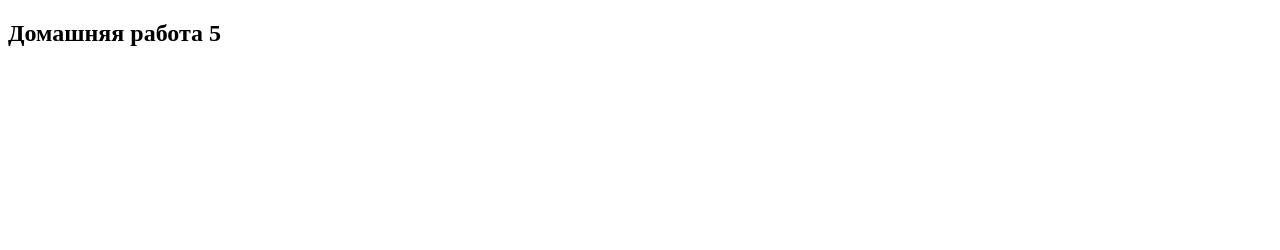
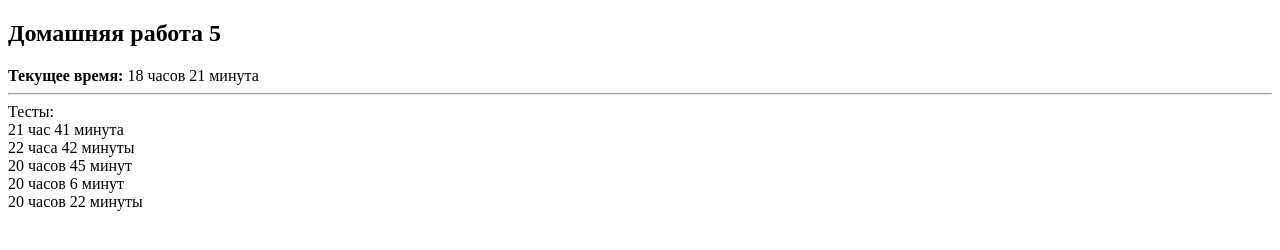
Before and after one commit to fox67rus/js1, a plain HTML site: page hw5/index.html in a window 1280 px wide. Drawn offline with Linux system fonts and the light colour scheme.

Commit message:
Сделала ДЗ5

```diff
--- a/hw5/index.html
+++ b/hw5/index.html
@@ -17,22 +17,115 @@
                 console.log("Some parameter is not a number");
                 return NaN;
             }*/
-            if (isNaN (r * g * b)) {
-                console.log("Some parameter is not a number");
+            if (isNaN (r) || isNaN (g) || isNaN (b) ) {
+                console.log("ERROR: Some parameter is not a number");
                 return NaN;
             }
             if ((r > 255) || (g > 255) || (b > 255) || (r < 0) || (g < 0) || (b < 0)) {
-                console.log("Parameters should be from 0 to 255");
+                console.log("ERROR: Parameters should be from 0 to 255");
                 return NaN;
             }
             return "#" + r.toString(16) + g.toString(16) + b.toString(16);
         }
-        console.log(convertColor(34, 25, 201));
+        console.log(convertColor(34, 25, 211));
 
-
+        /**
+         * Функция convertNumber (num) - преобразует число в объект
+         * @param {number} num - преобразуемое число
+         * @return {object}
+         */
+         function convertNumber (num) {
+            if (isNaN(num) || (num > 999) || (num < 0)) {
+                console.log("ERROR: Incorrect number");
+                return NaN;
+            }
+            num = String(num);
+            NumObject = {
+                'единицы': +num.charAt(2),
+                'десятки': +num.charAt(1),
+                'сотни': +num.charAt(0)
+            };
+            return NumObject;
+        }
+        console.log(convertNumber(245));
+        /**
+         * Функция objectToQueryString (some_obj) - преобразует объект в строку запроса
+         * @param {object} some_obj - входящий объект
+         * @return {string} - сформированный запрос в виде строки
+         */
+        function objectToQueryString (some_obj) {
+            if (some_obj !== null && typeof(some_obj) === 'object'){  //проверка на корректность входных данных
+                var stringQuery, arrStr = [];
+                for (var i in some_obj) {
+                    arrStr.push(i + "=" + some_obj[i]); //помешаем пару свойство = знвчение в конец массива
+                }
+                stringQuery = arrStr.join("&"); //преобразуем массив в строку с помощью разделителя &
+                return stringQuery;
+            } else {
+                console.log("ERROR: Parameter is missing");
+                return NaN;
+            }
+        }
+        var userObj = {
+            name: 'Ivan',
+            age: 31,
+            country: 'Russia'
+        };
+        console.log(objectToQueryString(userObj));
     </script>
 </head>
 <body>
     <h2>Домашняя работа 5</h2>
+    <script>
+        //дополнительное задание
+        /**
+         * Функция printTime () - выводит время со склонениями часов и минут
+         * @param {number} hour - часы
+         * @param {number} min минуты
+         * @return timeStr - строка для вывода времени
+         */
+        function printTime (hour, min) {
+            var str_hour = "", str_min = "";
+            var checkH = hour % 10; //определяем остаток от деления количества минут на 10
+            switch (checkH) {
+                case 1:
+                    str_hour = " час ";
+                    break;
+                case 2:
+                case 3:
+                case 4:
+                    str_hour = " часа ";
+                    break;
+                default:
+                    str_hour = " часов ";
+            }
+            var checkM = min % 10; //определяем остаток от деления количества минут на 10
+            switch (checkM) {
+                case 1:
+                    str_min = " минута "; //(!!)Не правильно работает для второго десятка (11 - 14) минут  :(
+                    break;
+                case 2:
+                case 3:
+                case 4:
+                    str_min = " минуты ";
+                    break;
+                default:
+                    str_min = " минут ";
+            }
+            return hour + str_hour + min + str_min;
+        }
+        var d = new Date;
+        var hh = d.getHours(),
+            mm = d.getMinutes();
+        document.write("<b>Текущее время:</b> " + printTime(hh, mm)); // вывод текущего времени
+        document.write("<br><hr>Тесты:<br>" + printTime(21, 41)); // вывод времением вида "час - минута"
+        document.write("<br>" + printTime(22, 42)); // вывод времением вида "часа - минуты"
+        document.write("<br>" + printTime(20, 45)); // вывод времением вида "часов - минут"
+        document.write("<br>" + printTime(20, 6)); // вывод времением вида "часов - минут"
+        document.write("<br>" + printTime(20, 22)); // вывод времением вида "часов - минут"
+
+
+
+    </script>
 </body>
 </html>
```
Also changed, not shown: 1 other file.
